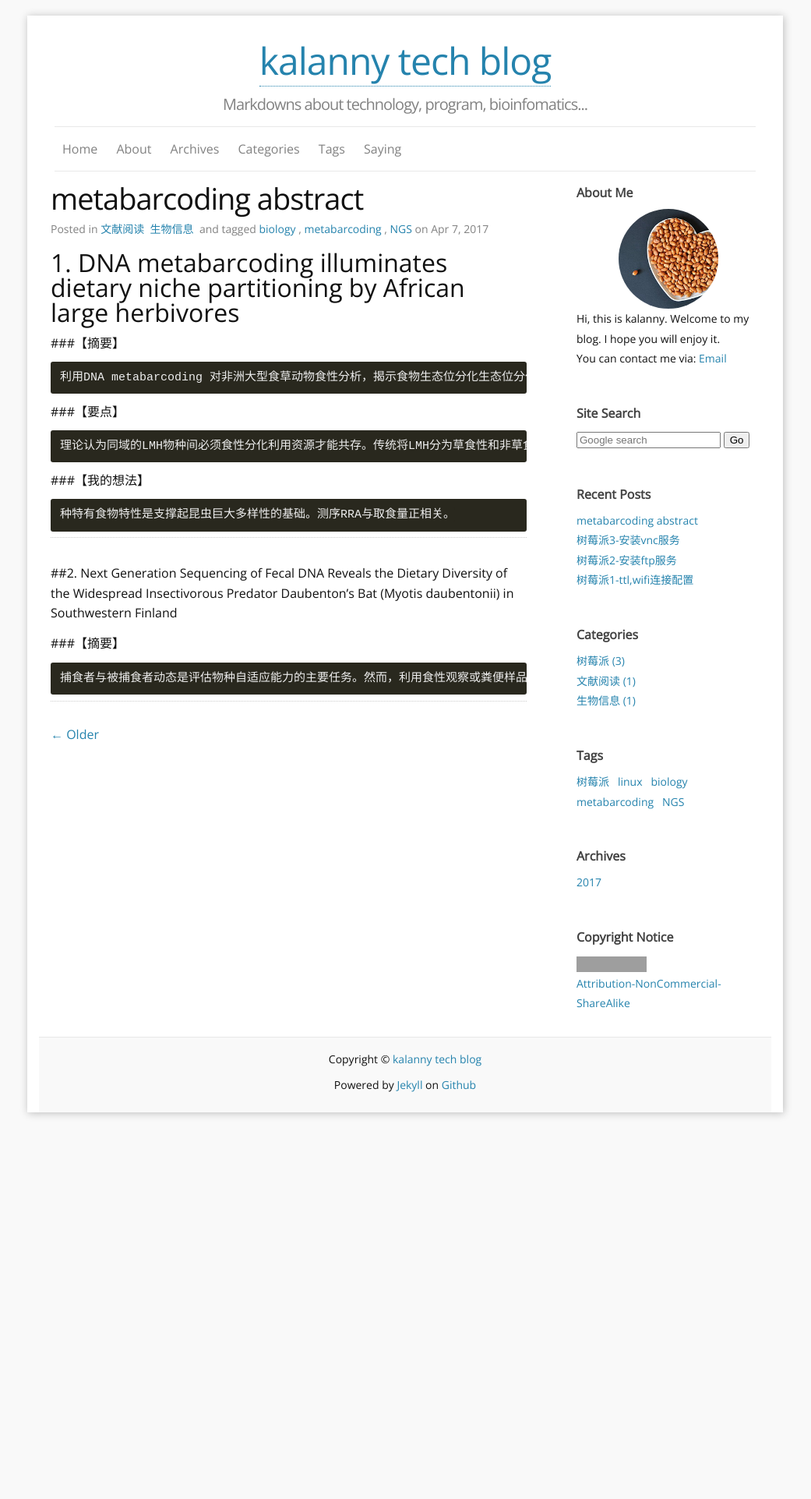
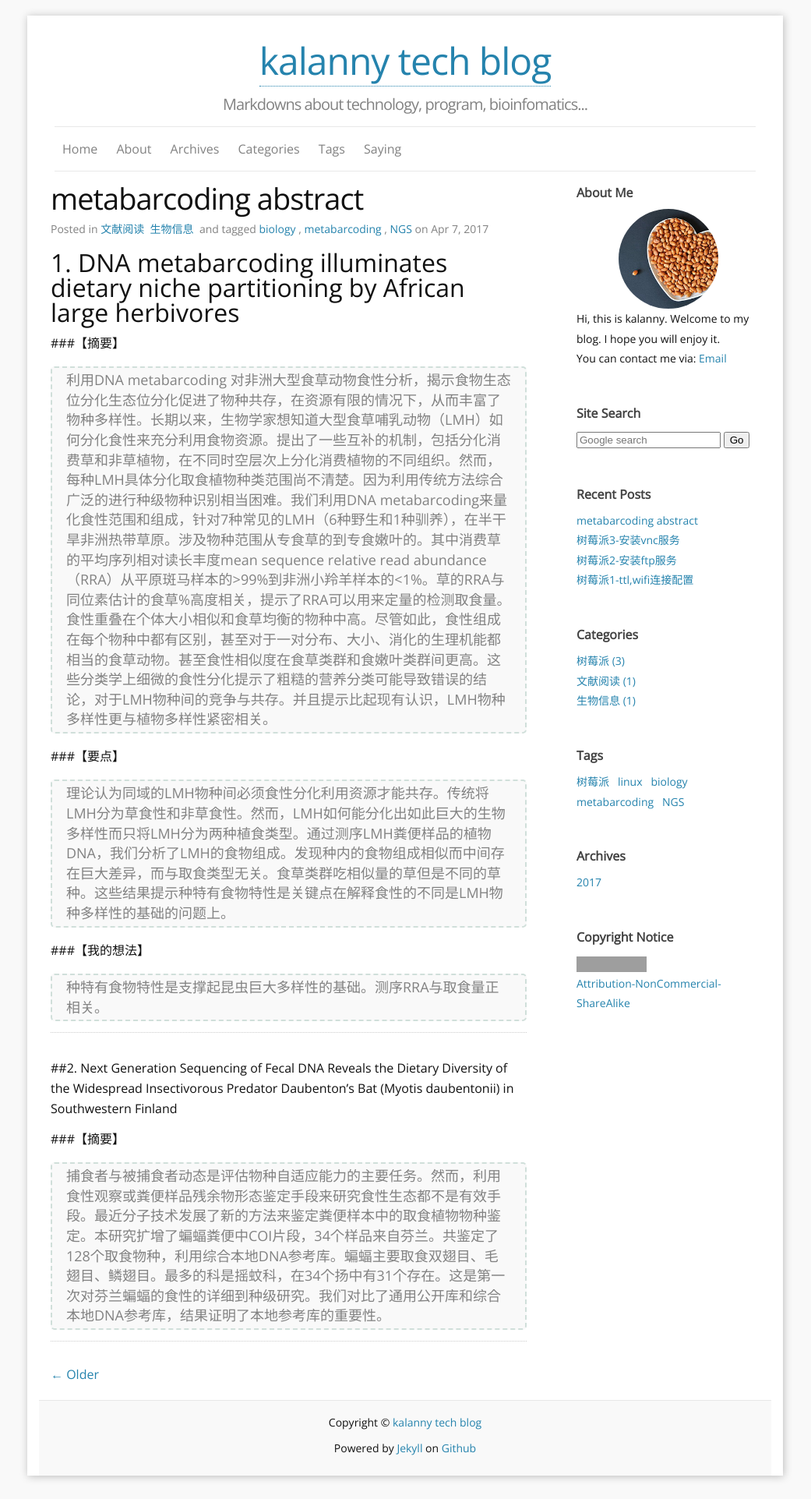
Before and after one commit to kalanny/kalanny.github.io, a Jekyll site: the page built from _posts/2017-04-07-文献阅读-metabarcoding与食性.md, in a window 1280 px wide. Shown: the whole page at 78% size, without its empty margins (120-1161 px from the left). Built offline with Jekyll 4.4.1, drawn with Linux system fonts in a browser that asks for light colours; nearby versions of some CDN libraries; before the commit the page ends 1457 px from its top, so only the background shows below that; grey boxes are pictures that could not be loaded.

```diff
--- a/_posts/2017-04-07-文献阅读-metabarcoding与食性.md
+++ b/_posts/2017-04-07-文献阅读-metabarcoding与食性.md
@@ -10,15 +10,15 @@ fullview: false
 
 ###【摘要】
 
-    利用DNA metabarcoding 对非洲大型食草动物食性分析，揭示食物生态位分化生态位分化促进了物种共存，在资源有限的情况下，从而丰富了物种多样性。长期以来，生物学家想知道大型食草哺乳动物（LMH）如何分化食性来充分利用食物资源。提出了一些互补的机制，包括分化消费草和非草植物，在不同时空层次上分化消费植物的不同组织。然而，每种LMH具体分化取食植物种类范围尚不清楚。因为利用传统方法综合广泛的进行种级物种识别相当困难。我们利用DNA metabarcoding来量化食性范围和组成，针对7种常见的LMH（6种野生和1种驯养），在半干旱非洲热带草原。涉及物种范围从专食草的到专食嫩叶的。其中消费草的平均序列相对读长丰度mean sequence relative read abundance（RRA）从平原斑马样本的>99%到非洲小羚羊样本的<1%。草的RRA与同位素估计的食草%高度相关，提示了RRA可以用来定量的检测取食量。食性重叠在个体大小相似和食草均衡的物种中高。尽管如此，食性组成在每个物种中都有区别，甚至对于一对分布、大小、消化的生理机能都相当的食草动物。甚至食性相似度在食草类群和食嫩叶类群间更高。这些分类学上细微的食性分化提示了粗糙的营养分类可能导致错误的结论，对于LMH物种间的竞争与共存。并且提示比起现有认识，LMH物种多样性更与植物多样性紧密相关。
+>利用DNA metabarcoding 对非洲大型食草动物食性分析，揭示食物生态位分化生态位分化促进了物种共存，在资源有限的情况下，从而丰富了物种多样性。长期以来，生物学家想知道大型食草哺乳动物（LMH）如何分化食性来充分利用食物资源。提出了一些互补的机制，包括分化消费草和非草植物，在不同时空层次上分化消费植物的不同组织。然而，每种LMH具体分化取食植物种类范围尚不清楚。因为利用传统方法综合广泛的进行种级物种识别相当困难。我们利用DNA metabarcoding来量化食性范围和组成，针对7种常见的LMH（6种野生和1种驯养），在半干旱非洲热带草原。涉及物种范围从专食草的到专食嫩叶的。其中消费草的平均序列相对读长丰度mean sequence relative read abundance（RRA）从平原斑马样本的>99%到非洲小羚羊样本的<1%。草的RRA与同位素估计的食草%高度相关，提示了RRA可以用来定量的检测取食量。食性重叠在个体大小相似和食草均衡的物种中高。尽管如此，食性组成在每个物种中都有区别，甚至对于一对分布、大小、消化的生理机能都相当的食草动物。甚至食性相似度在食草类群和食嫩叶类群间更高。这些分类学上细微的食性分化提示了粗糙的营养分类可能导致错误的结论，对于LMH物种间的竞争与共存。并且提示比起现有认识，LMH物种多样性更与植物多样性紧密相关。
 
 ###【要点】
 
-    理论认为同域的LMH物种间必须食性分化利用资源才能共存。传统将LMH分为草食性和非草食性。然而，LMH如何能分化出如此巨大的生物多样性而只将LMH分为两种植食类型。通过测序LMH粪便样品的植物DNA，我们分析了LMH的食物组成。发现种内的食物组成相似而中间存在巨大差异，而与取食类型无关。食草类群吃相似量的草但是不同的草种。这些结果提示种特有食物特性是关键点在解释食性的不同是LMH物种多样性的基础的问题上。
+>理论认为同域的LMH物种间必须食性分化利用资源才能共存。传统将LMH分为草食性和非草食性。然而，LMH如何能分化出如此巨大的生物多样性而只将LMH分为两种植食类型。通过测序LMH粪便样品的植物DNA，我们分析了LMH的食物组成。发现种内的食物组成相似而中间存在巨大差异，而与取食类型无关。食草类群吃相似量的草但是不同的草种。这些结果提示种特有食物特性是关键点在解释食性的不同是LMH物种多样性的基础的问题上。
 
 ###【我的想法】
 
-    种特有食物特性是支撑起昆虫巨大多样性的基础。测序RRA与取食量正相关。
+>种特有食物特性是支撑起昆虫巨大多样性的基础。测序RRA与取食量正相关。
 
 ***
 
@@ -26,4 +26,4 @@ fullview: false
 
 ###【摘要】
 
-    捕食者与被捕食者动态是评估物种自适应能力的主要任务。然而，利用食性观察或粪便样品残余物形态鉴定手段来研究食性生态都不是有效手段。最近分子技术发展了新的方法来鉴定粪便样本中的取食植物物种鉴定。本研究扩增了蝙蝠粪便中COI片段，34个样品来自芬兰。共鉴定了128个取食物种，利用综合本地DNA参考库。蝙蝠主要取食双翅目、毛翅目、鳞翅目。最多的科是摇蚊科，在34个扬中有31个存在。这是第一次对芬兰蝙蝠的食性的详细到种级研究。我们对比了通用公开库和综合本地DNA参考库，结果证明了本地参考库的重要性。
+>捕食者与被捕食者动态是评估物种自适应能力的主要任务。然而，利用食性观察或粪便样品残余物形态鉴定手段来研究食性生态都不是有效手段。最近分子技术发展了新的方法来鉴定粪便样本中的取食植物物种鉴定。本研究扩增了蝙蝠粪便中COI片段，34个样品来自芬兰。共鉴定了128个取食物种，利用综合本地DNA参考库。蝙蝠主要取食双翅目、毛翅目、鳞翅目。最多的科是摇蚊科，在34个扬中有31个存在。这是第一次对芬兰蝙蝠的食性的详细到种级研究。我们对比了通用公开库和综合本地DNA参考库，结果证明了本地参考库的重要性。
```
